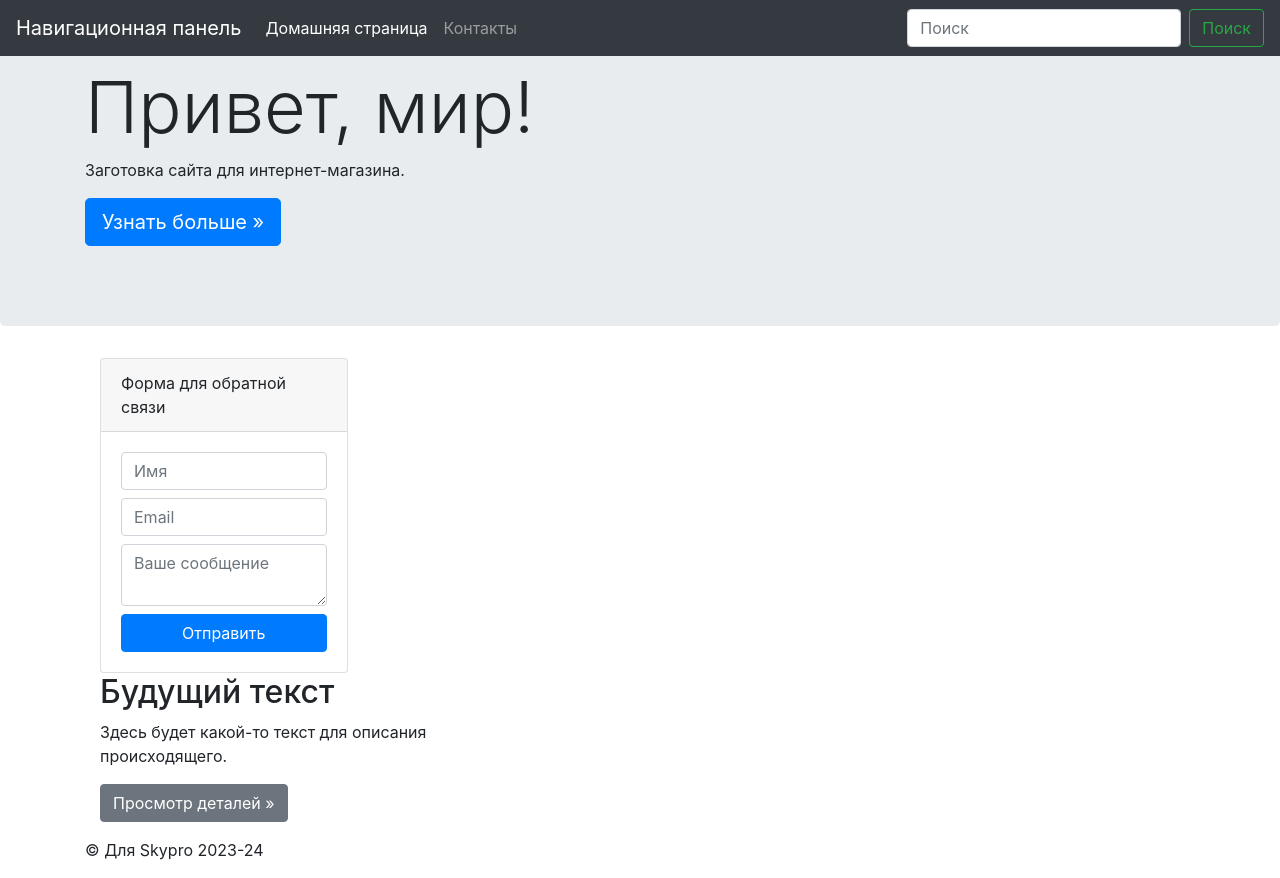
After one commit to BalDim1971/ishop, a Django app: template catalog/templates/catalog/product.html in a window 1280 px wide. The commit adds this page. Run offline with Django 5.2, Linux system fonts and the light colour scheme; the template is opened without the code that fills it, so the values that code supplies are empty; some libraries are stand-ins or nearby versions.

Commit message:
Урок 20.2 Шаблонизация. Попытка добавить отдельный шаблон для продукта.

```diff
--- a/catalog/templates/catalog/index.html
+++ b/catalog/templates/catalog/index.html
@@ -52,6 +52,8 @@
 
     <div class="container">
         <!-- Example row of columns -->
+    {% block product %}
+    {% endblock %}
         <div class="row">
             <div class="col-md-4">
                 <h2>Будущий текст</h2>
--- /dev/null
+++ b/catalog/templates/catalog/product.html
@@ -0,0 +1,24 @@
+{% extends 'catalog/index.html' %}
+
+{% block product %}
+    <div class="container">
+        <!-- Example row of columns -->
+        <div class="row">
+            <div class="col-3">
+                <div class="card">
+                    <div class="card-header">
+                        Форма для обратной связи
+                    </div>
+                    <div class="card-body">
+                        <form method="post">
+                            {% csrf_token %}
+                            <input name="name" class="form-control mb-2" placeholder="Имя" type="text">
+                            <input name="email" class="form-control mb-2" placeholder="Email" type="email">
+                            <textarea name="message" class="form-control mb-2" placeholder="Ваше сообщение"></textarea>
+                            <input class="btn btn-primary w-100" type="submit" value="Отправить" />
+                        </form>
+                    </div>
+                </div>
+            </div>
+        </div>
+{% endblock %}
--- a/catalog/urls.py
+++ b/catalog/urls.py
@@ -13,5 +13,6 @@ app_name = CatalogConfig.name
 urlpatterns = [
     path('', index, name='index'),
     path('contact/', contact, name='contact'),
+    path('product/', contact, name='product'),
     path('admin/', admin.site.urls)
 ]
--- a/catalog/views.py
+++ b/catalog/views.py
@@ -1,4 +1,8 @@
 from django.shortcuts import render
+
+
+def product(request):
+	return render(request, 'catalog/product.html')
 
 
 def index(request):
```
Also changed, not shown: README.md.
